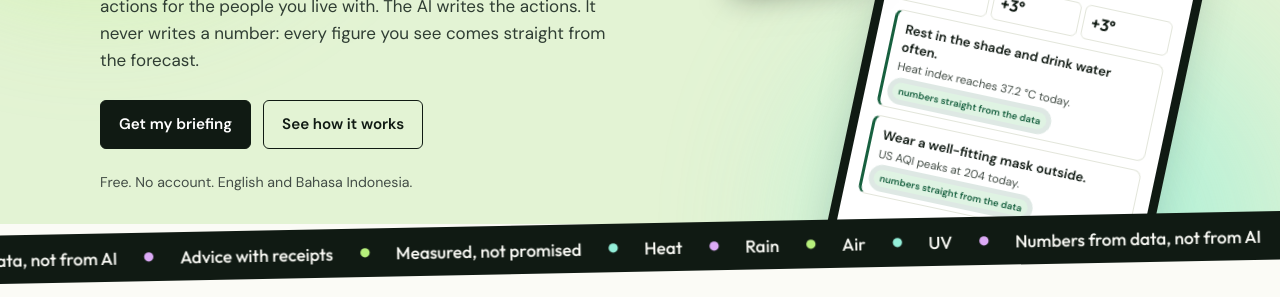
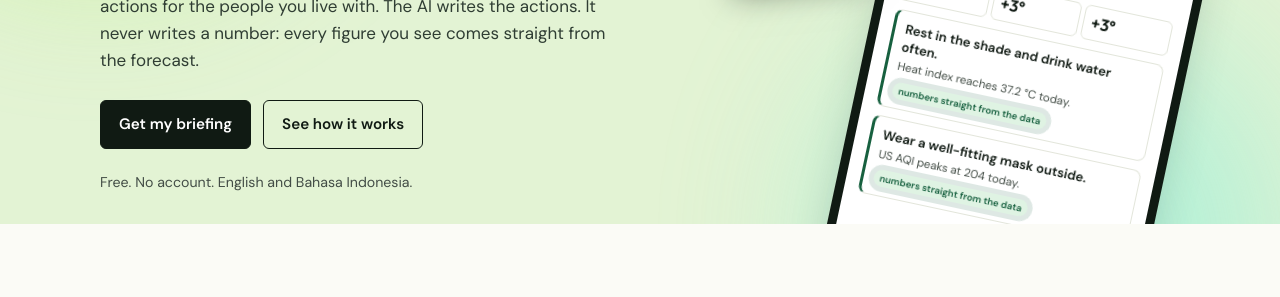
Before and after one commit to rofiperlungoding/prakira, a website: page public/index.html in a window 1280 px wide. Shown: the part 402-699 px from the top of the page. Drawn offline with Linux system fonts and the light colour scheme.

Commit message:
style: remove the ticker band under the hero
Co-Authored-By: Claude Opus 5.5 <noreply@anthropic.com>

```diff
--- a/public/index.html
+++ b/public/index.html
@@ -344,14 +344,6 @@
   .hero::before { width:420px; height:420px; left:-140px; top:-90px; background:var(--lime); }
   .hero::after { width:380px; height:380px; right:8%; bottom:-170px; background:var(--mint); }
 
-  /* Ticker between the hero and the page */
-  .ticker { overflow:hidden; padding:16px 0; margin:-16px 0; position:relative; z-index:3; pointer-events:none; }
-  .tkb { background:var(--ink); color:var(--paper); transform:rotate(-1.1deg) scale(1.03); padding:13px 0; }
-  .tk { display:flex; width:max-content; }
-  .tk span { display:inline-flex; align-items:center; gap:26px; padding-right:26px; font:500 1.05rem var(--head); white-space:nowrap; }
-  .tk span::after { content:""; width:9px; height:9px; border-radius:50%; background:var(--lime); }
-  .tk span:nth-child(3n+1)::after { background:var(--mint); } .tk span:nth-child(3n+2)::after { background:var(--lilac); }
-
   /* Hazard pictures tilt towards the pointer */
   .hz .pic { transform:perspective(700px) rotateX(var(--rx, 0deg)) rotateY(var(--ry, 0deg)); transition:transform .3s cubic-bezier(.2,.8,.2,1); }
   .hz .pic::after { content:""; position:absolute; inset:0; background:radial-gradient(circle at var(--gx, 50%) var(--gy, 50%), rgba(255,255,255,.6), transparent 55%); opacity:0; transition:opacity .3s; pointer-events:none; }
@@ -385,7 +377,6 @@
     .phone .pc { animation:pop .6s cubic-bezier(.2,.8,.2,1) 1.25s backwards; } .phone .pc + .pc { animation-delay:1.45s; }
     .phone .pc span { animation:glow 3s ease-in-out 2s infinite; }
     .d-note { animation:fadeup .7s 1.2s backwards; }
-    .tk { animation:tick 46s linear infinite; }
 
     .art .c.on { animation:ring 4s ease-in-out infinite; }
     .art .row:nth-child(2) .c.on { animation-delay:.25s; }
@@ -413,7 +404,6 @@
     @keyframes stickin { from { opacity:0; transform:scale(.3) rotate(-40deg); } }
     @keyframes floaty { 50% { transform:rotate(calc(var(--pr, 13deg) - 1.5deg)) scale(var(--ps, 1)) translateY(-12px); } }
     @keyframes glow { 50% { box-shadow:0 0 0 5px rgba(23,96,63,.14); } }
-    @keyframes tick { to { transform:translateX(-50%); } }
     @keyframes ring { 0%, 60%, 100% { box-shadow:0 0 0 2px var(--ink); transform:none; } 20% { box-shadow:0 0 0 2px var(--ink), 0 0 0 10px rgba(184,68,63,.22); transform:scale(1.04); } }
     @keyframes wire { to { background-position:0 10px; } }
     @keyframes chip { 0%, 55%, 100% { background:var(--soft); transform:none; } 25% { background:var(--lime); transform:translateY(-2px) scale(1.12); } }
@@ -473,8 +463,6 @@
     </div></div>
   </div>
 </div></header>
-
-<div class="ticker" aria-hidden="true"><div class="tkb"><div class="tk"></div></div></div>
 
 <section class="band" id="meet"><div class="wrap two">
   <div class="art" aria-hidden="true">
@@ -1295,13 +1283,9 @@ document.addEventListener('keydown', (e) => { if (e.key === 'Escape') light([]);
 /* ---- Motion: decoration only. Runs fully only when the visitor has not asked for reduced motion. ---- */
 const MOTION = matchMedia('(prefers-reduced-motion: no-preference)').matches && 'IntersectionObserver' in window;
 
-// Text that is rebuilt whenever the language changes: the ticker, and the headline split into words.
+// Rebuilt whenever the language changes: the headline split into words.
 function decorate() {
   const L = t();
-  const tk = document.querySelector('.tk');
-  tk.textContent = '';
-  // An even number of repeats, so moving the row by half its width lands on an identical frame.
-  for (let k = 0; k < 6; k++) for (const w of [L.hz1, L.hz2, L.hz3, L.hz4, L.sticker, L.meetH, L.evH]) tk.appendChild(el('span', '', w));
   if (!MOTION) return;
   const h = document.querySelector('.hero h1');
   h.setAttribute('aria-label', L.h1);
```
Also changed, not shown: PLAN.md (+1 -1 lines), undefined/desktop-light-en-0-empty.png, undefined/desktop-light-en-1-result.png, undefined/desktop-light-en-2-audit-link.png, undefined/desktop-light-en-3-audit-open.png, undefined/desktop-quiet-0-empty.png, undefined/desktop-quiet-1-result.png, undefined/desktop-quiet-3-audit-open.png, undefined/mobile-dark-id-0-empty.png, undefined/mobile-dark-id-1-result.png, 2 other files.
